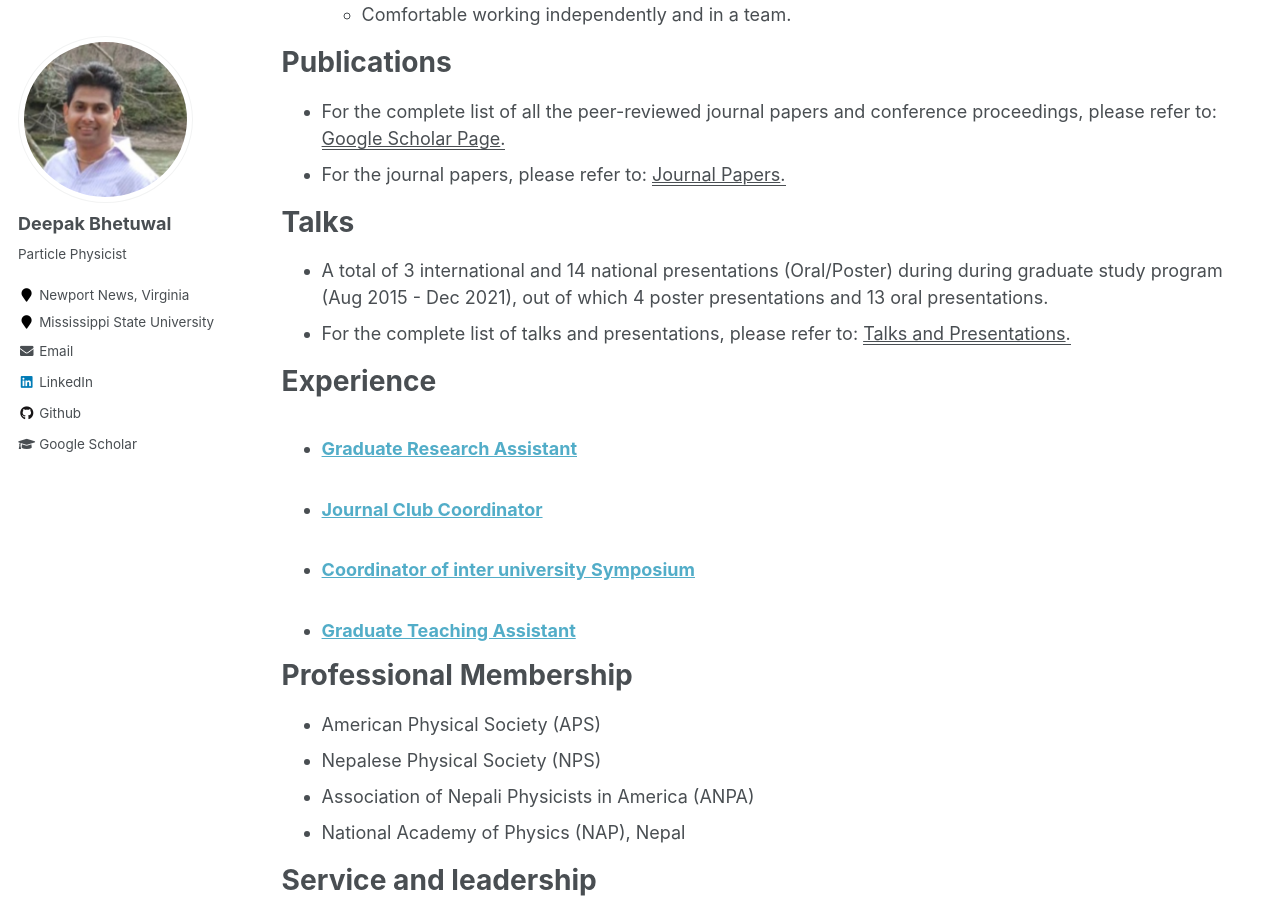
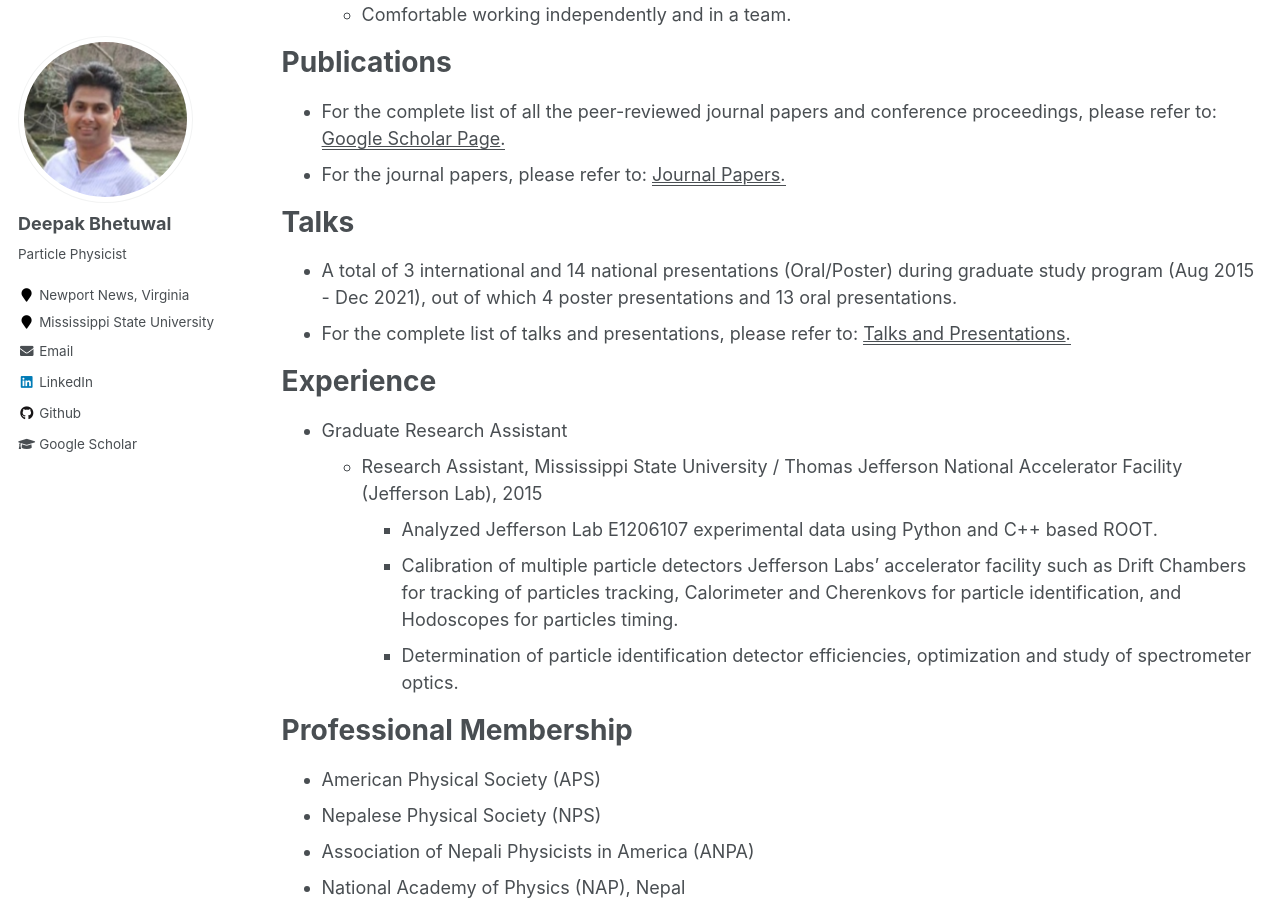
Before and after one commit to dkb208/dkb208.github.io, a Jekyll site: the page built from _pages/cv.md, in a window 1280 px wide and 900 px high, scrolled down 983 px. Built offline with Jekyll 4.4.1, drawn with Linux system fonts in a browser that asks for light colours.

Commit message:
Update cv.md

```diff
--- a/_pages/cv.md
+++ b/_pages/cv.md
@@ -40,14 +40,16 @@ Publications
 
 Talks
 ======
-* A total of 3 international and 14 national presentations (Oral/Poster) during during graduate study program (Aug 2015 - Dec 2021), out of which 4 poster presentations and 13 oral presentations.
+* A total of 3 international and 14 national presentations (Oral/Poster) during graduate study program (Aug 2015 - Dec 2021), out of which 4 poster presentations and 13 oral presentations.
 * For the complete list of talks and presentations, please refer to: <u><a href="{{https://dkb208.github.io/talks/}}">Talks and Presentations</a>.</u>
 
 Experience
 ======
-  <ul>{% for post in site.teaching %}
-    {% include archive-single-cv.html %}
-  {% endfor %}</ul>
+* Graduate Research Assistant
+  * Research Assistant, Mississippi State University / Thomas Jefferson National Accelerator Facility (Jefferson Lab), 2015
+    * Analyzed Jefferson Lab E1206107 experimental data using Python and C++ based ROOT.
+    * Calibration of multiple particle detectors Jefferson Labs’ accelerator facility such as Drift Chambers for tracking of particles tracking, Calorimeter and Cherenkovs for particle identification, and Hodoscopes for particles timing.
+    * Determination of particle identification detector efficiencies, optimization and study of spectrometer optics.
 
 Professional Membership
 ======
```
